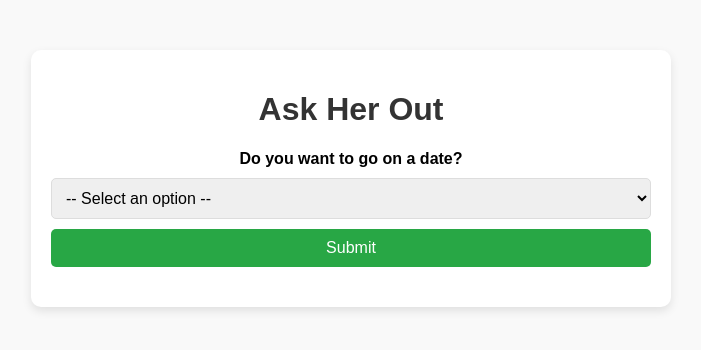
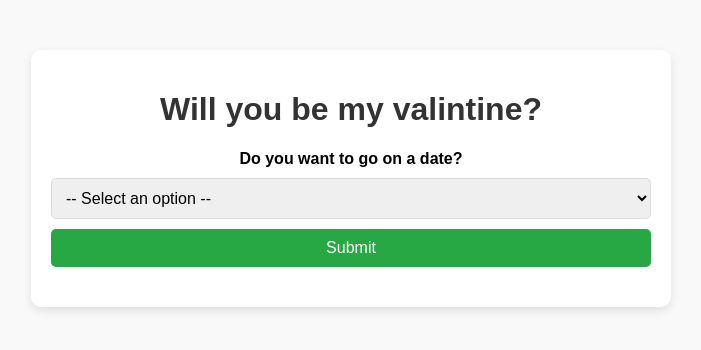
Before and after one commit to Omaralbakri01/omaralbakri01.github.io, a plain HTML site: page index.html in a window 1280 px wide. Shown: the whole page, without its empty margins (289-990 px from the left). Drawn offline with Linux system fonts and the light colour scheme.

Commit message:
Update index.html

```diff
--- a/index.html
+++ b/index.html
@@ -54,7 +54,7 @@
 </head>
 <body>
     <div class="container">
-        <h1>Ask Her Out</h1>
+        <h1>Will you be my valintine?</h1>
         <form id="dateForm">
             <label for="question">Do you want to go on a date?</label>
             <select id="question" required>
```
